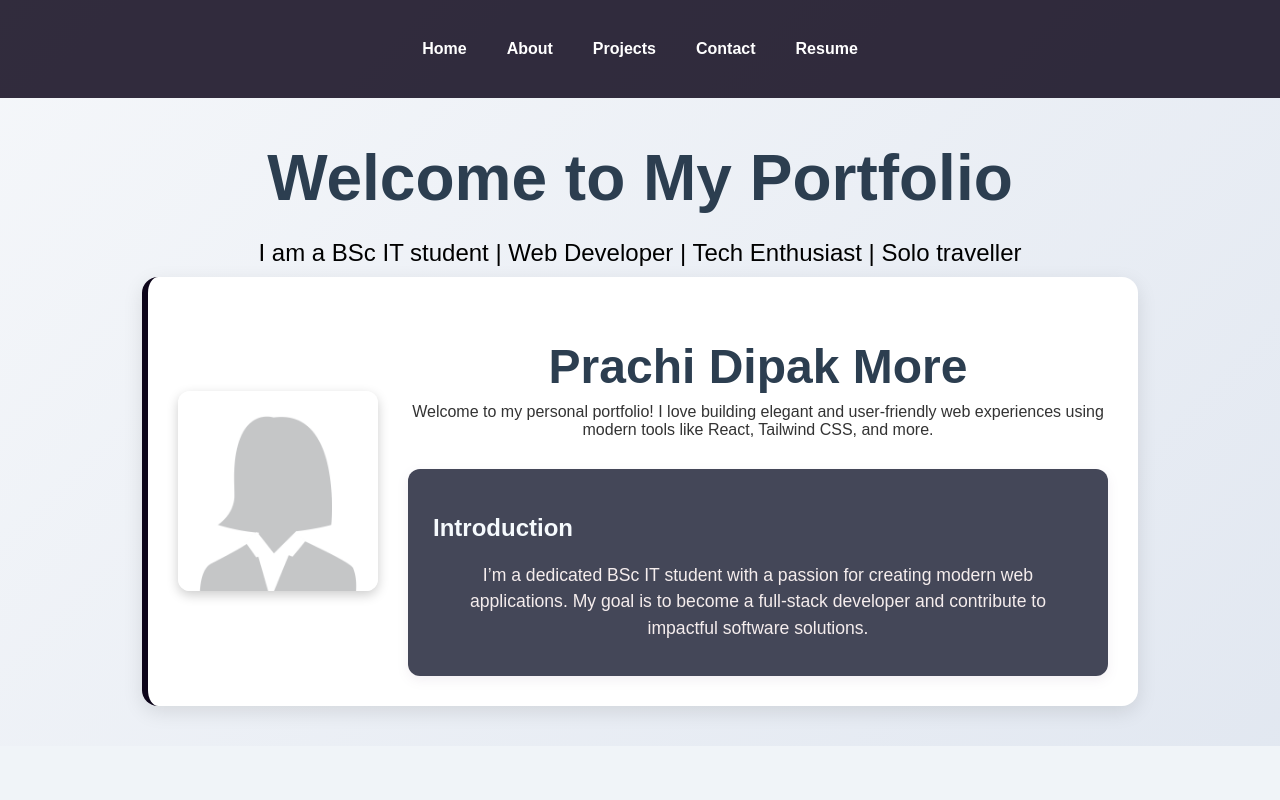
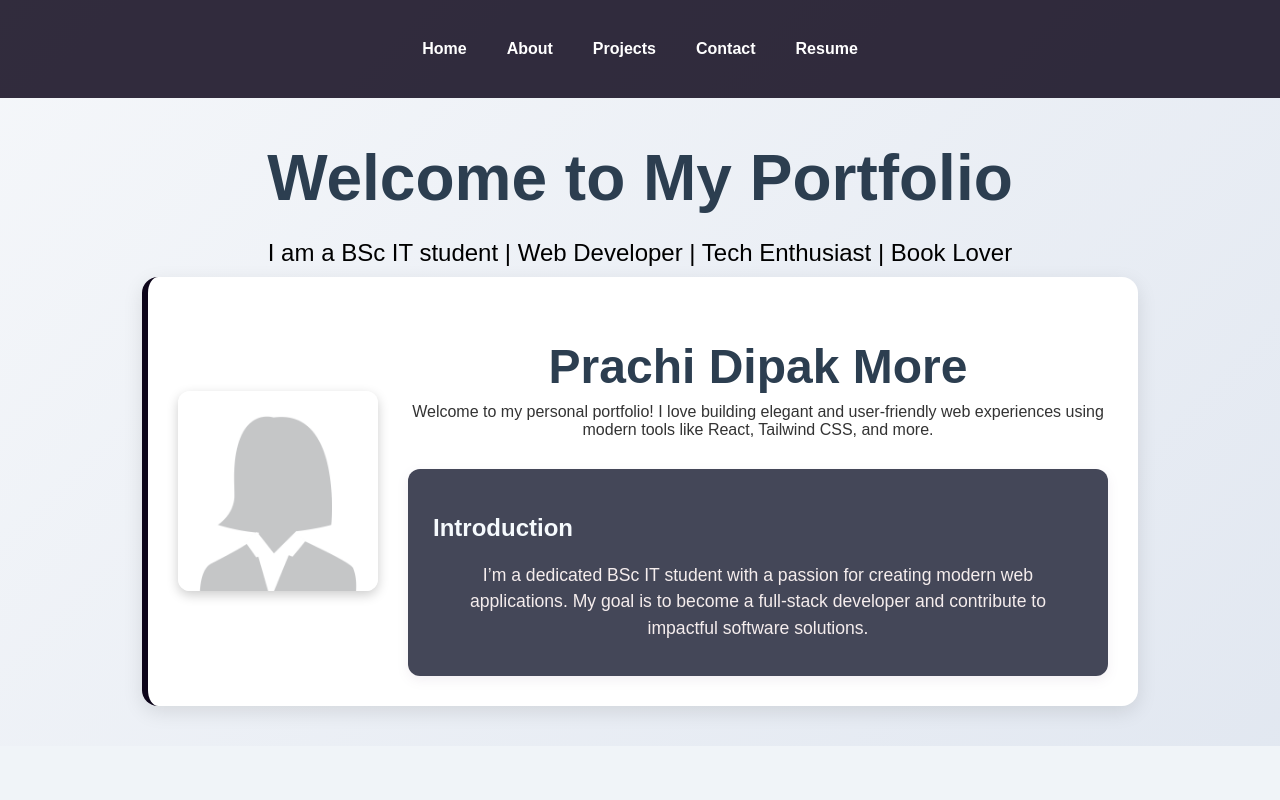
Before and after one commit to moreprachid/Prachi-portfolio, a React (Create React App) app: page / in a window 1280 px wide. Shown: the top 800 px of the page. Built offline with nearby package versions, Linux system fonts and the light colour scheme.

Commit message:
personal interest added

```diff
--- a/src/Pages/Home.js
+++ b/src/Pages/Home.js
@@ -12,7 +12,7 @@ function Home() {
   return (
     <div className="home">
       <h1 class="h1">Welcome to My Portfolio</h1>
-      <p class="p">I am a BSc IT student | Web Developer | Tech Enthusiast | Solo traveller</p>
+      <p class="p">I am a BSc IT student | Web Developer | Tech Enthusiast | Book Lover</p>
 
       <div className="home-buttons">
         <div className="section-card home-profile-card">
```
